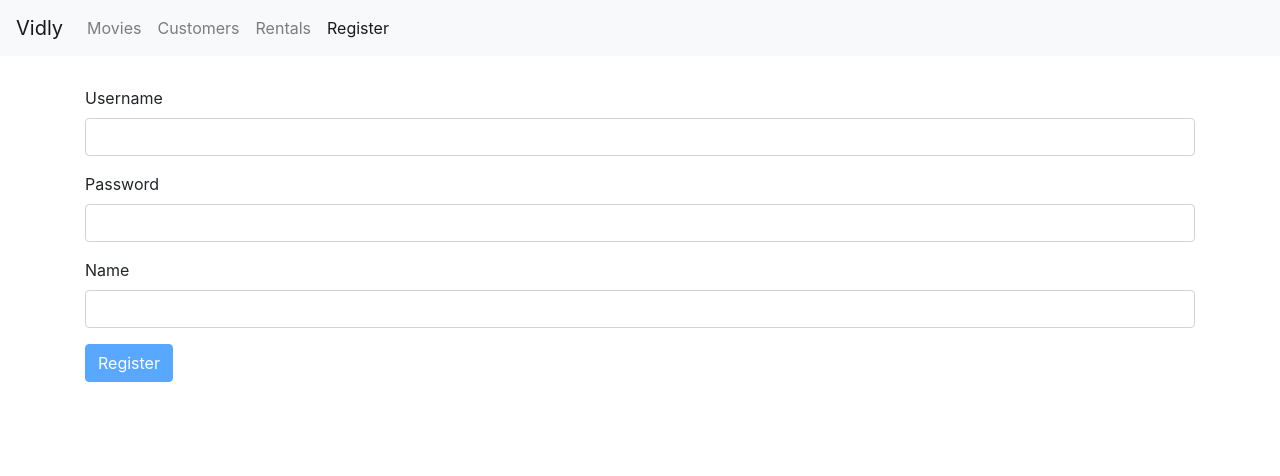
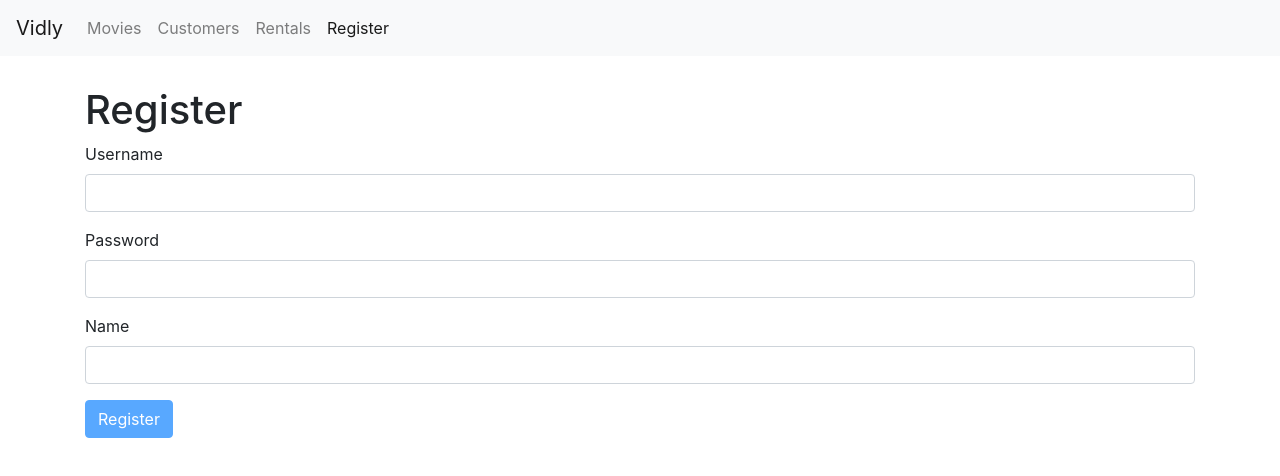
Before and after one commit to rc2dev/vidly, a React (Create React App) app: page /register in a window 1280 px wide. Shown: the top 476 px of the page. Built offline with nearby package versions, Linux system fonts and the light colour scheme.

Commit message:
RegisterForm: Add title

```diff
--- a/src/components/registerForm.jsx
+++ b/src/components/registerForm.jsx
@@ -26,12 +26,15 @@ class RegisterForm extends Form {
 
   render() {
     return (
+      <React.Fragment>
+        <h1>Register</h1>
         <form onSubmit={this.handleSubmit}>
           {this.renderInput('username', 'Username')}
           {this.renderInput('password', 'Password', 'password')}
           {this.renderInput('name', 'Name')}
           {this.renderButton('Register')}
         </form>
+      </React.Fragment>
     );
   }
 }
```
Lines whose indentation alone changed are shown as unchanged.
